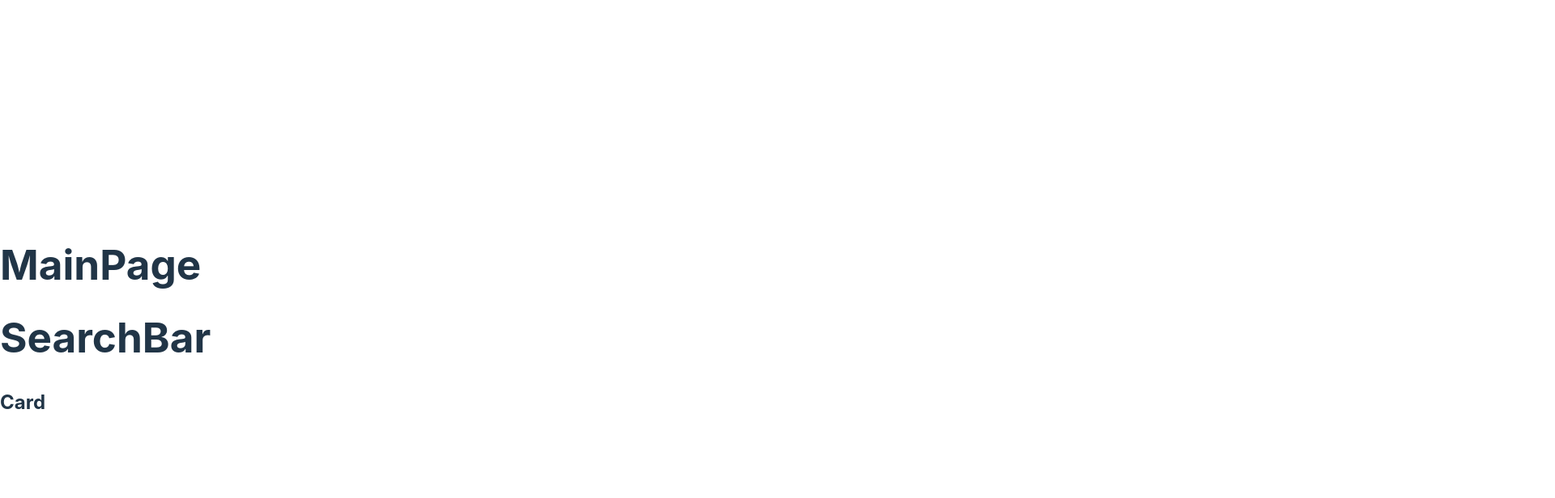
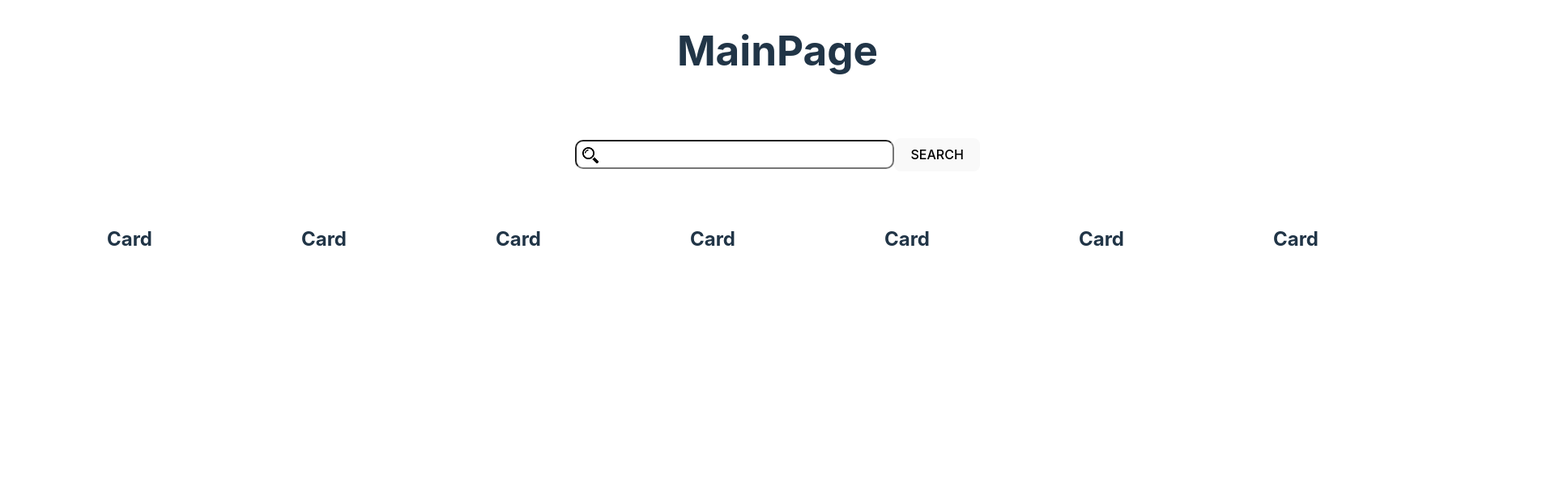
Before and after one commit to 4workacc/rsschool_react2023Q1, a React (Vite) app: page / in a window 1280 px wide. Shown: the top 616 px of the page at 81% size, 1920 px wide, since content can reach past the window. Built offline with nearby package versions, Linux system fonts and the light colour scheme.

Commit message:
feat: simple mainPage struct

```diff
--- /dev/null
+++ b/src/Pages/MainPage/index.scss
@@ -0,0 +1,21 @@
+.MainPage{
+    height: 1000px;
+    width: 1920px;
+
+    display: flex;
+    flex-direction: column;
+    align-items: center;
+    justify-content: space-between;
+
+}
+.Cards {
+    width: 1800px;
+    height: 800px;
+
+    display: flex;
+    flex-wrap: wrap;
+    gap: 40px;
+    flex-direction: row;
+    align-items: flex-start;
+    justify-content: flex-start;
+}
--- a/src/Pages/MainPage/index.tsx
+++ b/src/Pages/MainPage/index.tsx
@@ -2,12 +2,25 @@ import Card from '../../components/Card';
 import SearchBar from '../../components/SearchBar';
 import React from 'react';
 
-export default function MainPage(){
-    return(
+import "./index.scss";
+
+export default function MainPage() {
+    return (
         <div className="MainPage">
             <h1>MainPage</h1>
             <SearchBar />
-            <Card />
+            <div className='Cards'>
+                <Card />
+                <Card />
+                <Card />
+                <Card />
+                <Card />
+                <Card />
+                <Card />
+                <Card />
+                <Card />
+                <Card />
+            </div>
         </div>
     )
 }
--- a/src/components/Card/Card.scss
+++ b/src/components/Card/Card.scss
@@ -1 +1,13 @@
-*{}
+.Card {
+    width: 200px;
+    height: 200px;
+
+    display: flex;
+    flex-direction: column;
+    align-items: center;
+    justify-content: space-between;
+
+    &:hover {
+        box-shadow: 0 0 1px 1px lightblue;
+    }
+}
--- a/src/components/Card/index.tsx
+++ b/src/components/Card/index.tsx
@@ -3,7 +3,7 @@ import './Card.scss'
 
 export default function Card() {
   return (
-    <div className="Carda">
+    <div className="Card">
         <h2>Card</h2>
     </div>
   )
--- a/src/components/SearchBar/SearchBar.scss
+++ b/src/components/SearchBar/SearchBar.scss
@@ -1,3 +1,23 @@
-* {
+.SearchBar {
+    width: 500px;
+    height: 100px;
 
+    margin: 20px;
+
+    display: flex;
+    flex-direction: row;
+    align-items: center;
+    justify-content: space-between;
+
+    & input {
+        height: 30px;
+        width: 350px;
+
+        border-radius: 10px;
+
+        font: 15px Inter, system-ui, Avenir, Helvetica, Arial, sans-serif;
+
+        background: url(../../assets/glass.png) no-repeat scroll 7px 7px;
+        padding-left: 40px;
+    }
 }
--- a/src/components/SearchBar/index.tsx
+++ b/src/components/SearchBar/index.tsx
@@ -4,7 +4,8 @@ import './SearchBar.scss'
 export default function SearchBar() {
   return (
     <div className="SearchBar">
-        <h1>SearchBar</h1>
+      <input type="text" />
+      <button>SEARCH</button>
     </div>
   )
 }
```
Also changed, not shown: src/assets/glass.png (added).
